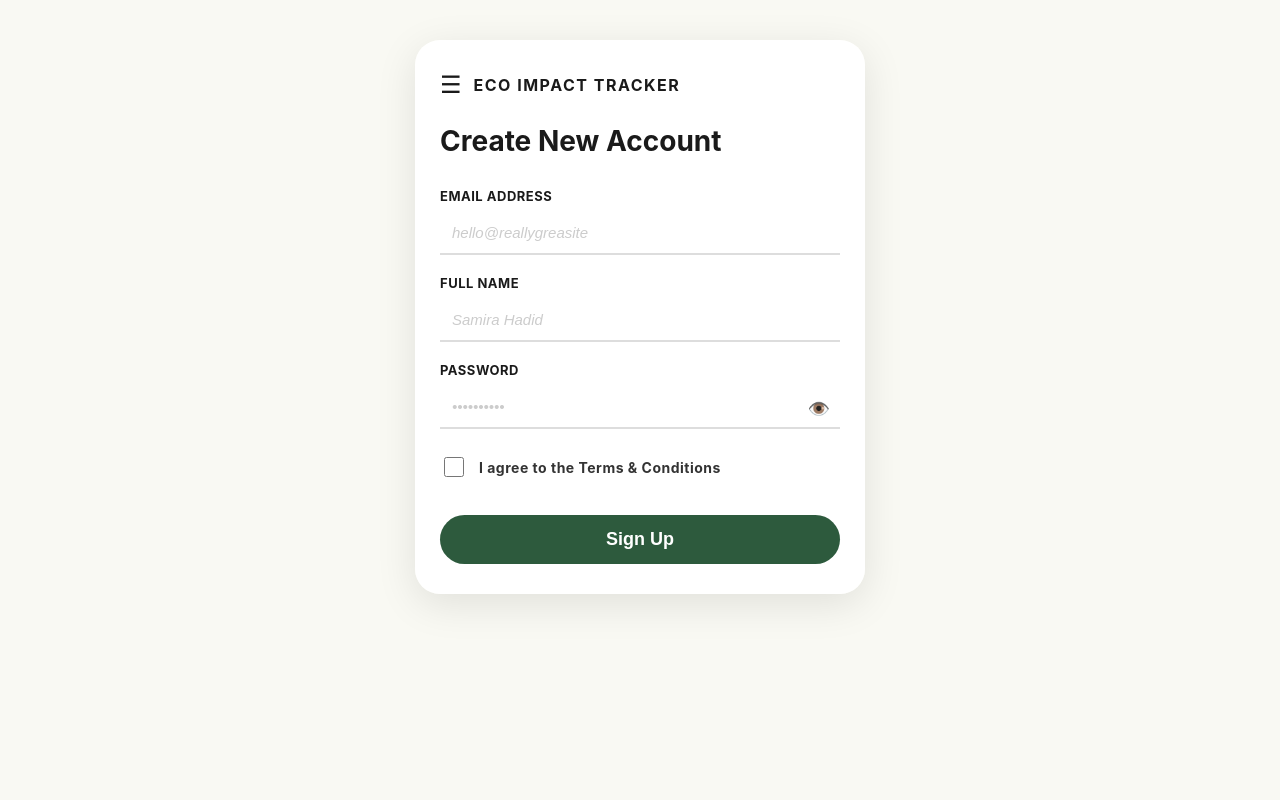
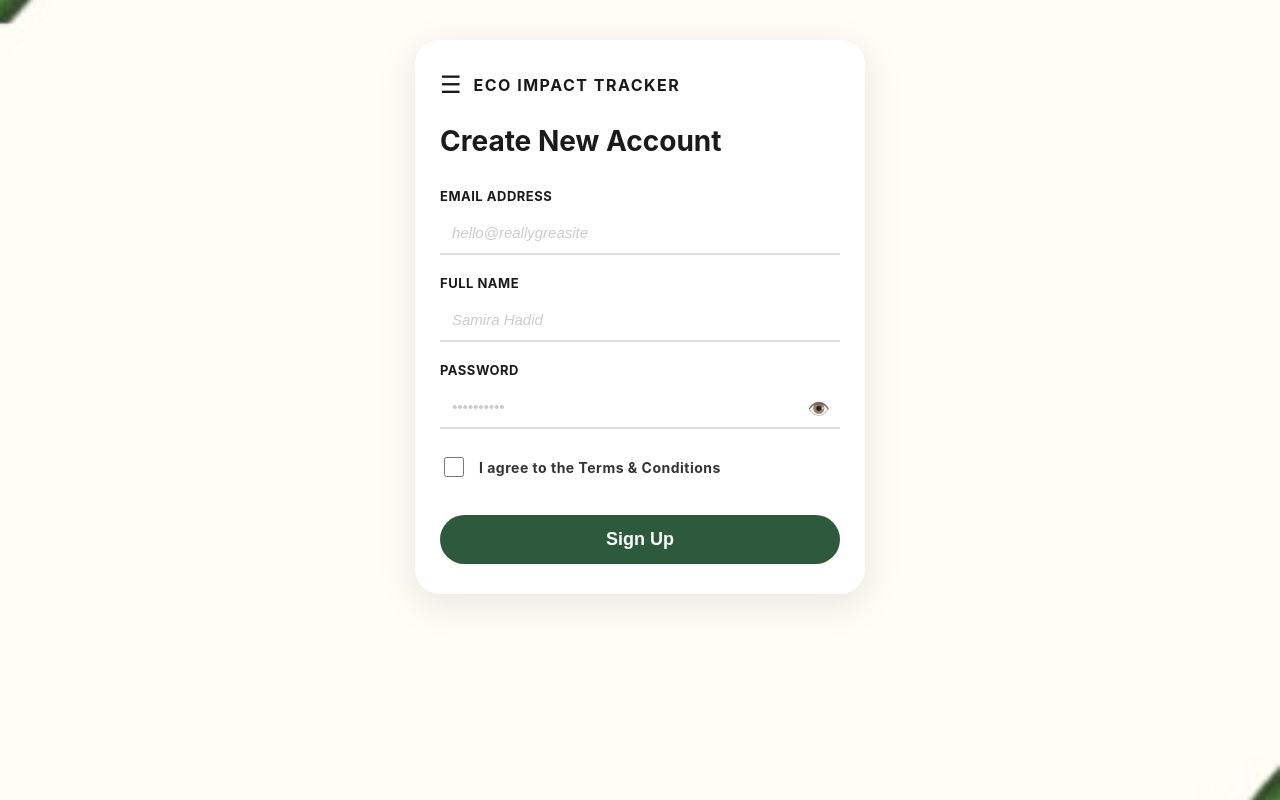
Before and after one commit to nachiketa-gaikwad/Eco-Impact-Tracker, a plain HTML site: page register.html in a window 1280 px wide. Drawn offline with Linux system fonts and the light colour scheme.

Commit message:
Update register-style.css

```diff
--- a/register-style.css
+++ b/register-style.css
@@ -15,7 +15,7 @@ body, html {
     bottom: 0;
     width: 100vw;
     height: 100vh;
-    background: url('login_background.png') no-repeat center center;
+    background: url('login_background.jpg') no-repeat center center;
     background-size: cover;
     z-index: 0;
 }
@@ -201,4 +201,5 @@ input:valid ~ .check-icon {
     label {
         margin: 15px 0 6px 0;
     }
+
 }
```
